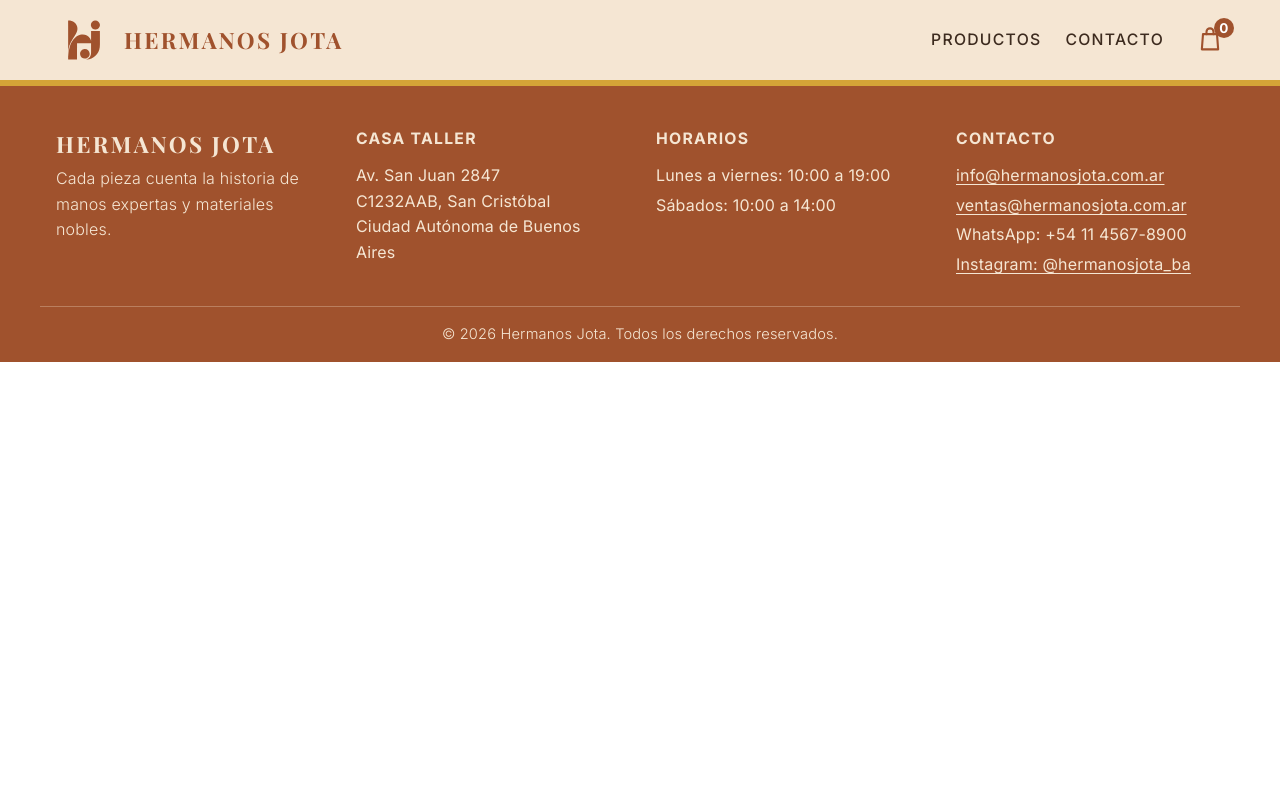
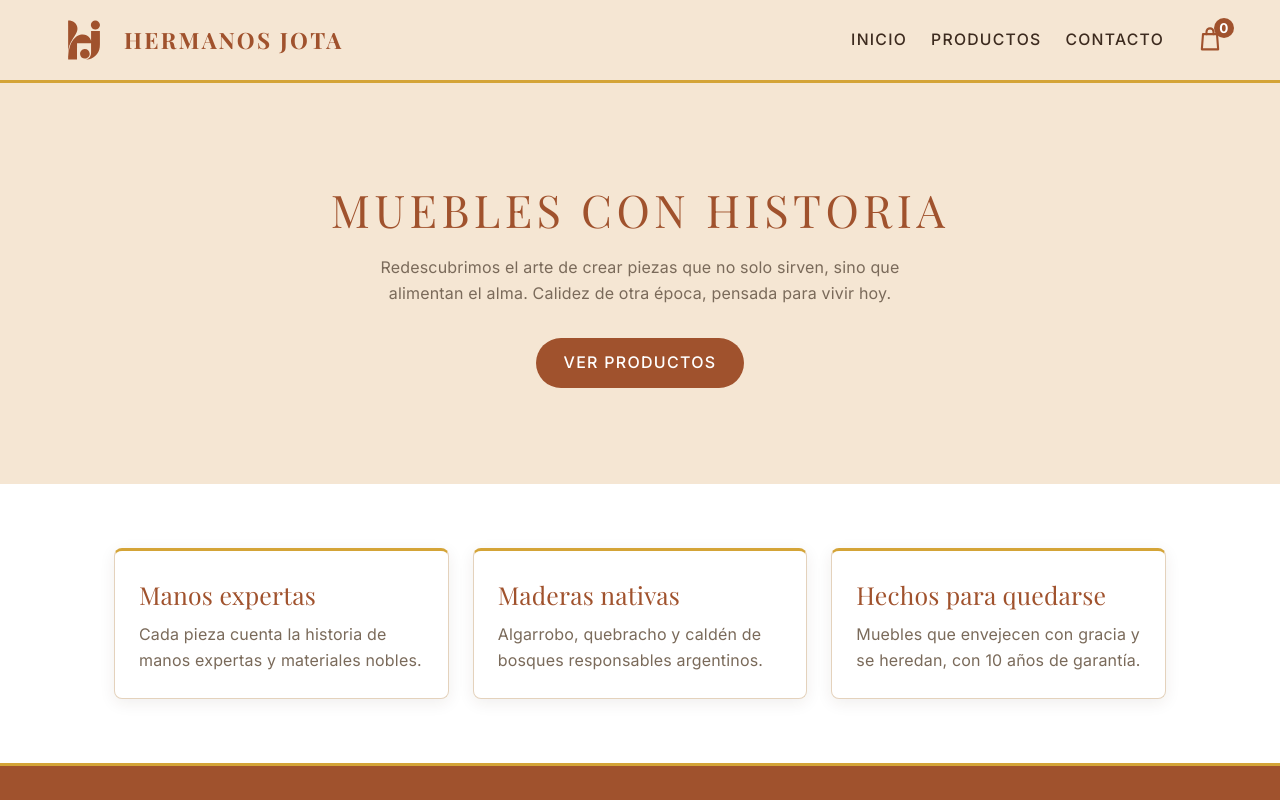
Before and after one commit to tomatorivera/ecommerce-hermanosj, a React (Vite) app in the folder client/: page / in a window 1280 px wide. Shown: the top 800 px of the page. Built offline with nearby package versions, Linux system fonts and the light colour scheme.

Commit message:
feat(client): implementar homepage

```diff
--- a/client/src/App.jsx
+++ b/client/src/App.jsx
@@ -1,5 +1,5 @@
 import { useState } from "react";
-import { Route, Routes, useNavigate } from "react-router-dom";
+import { Route, Routes } from "react-router-dom";
 
 import Navbar from "./components/Navbar";
 import Footer from "./components/Footer";
@@ -9,17 +9,14 @@ import ProductsPage from "./pages/ProductsPage.jsx";
 
 import "./css/global.css";
 import "./css/App.css";
+import HomePage from "./pages/HomePage.jsx";
 
 function App() {
-  const navigate = useNavigate();
-
   // Carrito de compras: lista de productos agregados, cada uno con su cantidad
   const [carrito, setCarrito] = useState([]);
 
   // Total de unidades, no de líneas del carrito
   const cantidadTotal = carrito.reduce((total, item) => total + item.cantidad, 0);
-
-  const navegar = () => navigate("/productos");
 
   const agregarAlCarrito = (producto) => {
     setCarrito((carritoActual) => {
@@ -36,9 +33,10 @@ function App() {
 
   return (
     <section className="app">
-      <Navbar cantidadCarrito={cantidadTotal} onNavegar={navegar} />
+      <Navbar cantidadCarrito={cantidadTotal} />
 
       <Routes>
+        <Route path="/" element={<HomePage />} />
         <Route path="/productos" element={<ProductsPage onAgregarCarrito={agregarAlCarrito} />} />
         <Route
           path="/productos/:id"
--- a/client/src/components/Navbar.jsx
+++ b/client/src/components/Navbar.jsx
@@ -2,21 +2,19 @@ import { Link } from "react-router-dom";
 import logo from "../assets/logo.svg";
 import "../css/Navbar.css";
 
-const Navbar = ({ cantidadCarrito, onNavegar }) => {
-  const navegar = (e, pagina) => {
-    e.preventDefault();
-    onNavegar(pagina);
-  };
-
+const Navbar = ({ cantidadCarrito }) => {
   return (
     <header className="navbar">
       <nav className="navbar-contenido" aria-label="Navegación principal">
-        <a className="navbar-marca" href="#" onClick={(e) => navegar(e, "inicio")}>
-          <img className="navbar-logo" src={logo} alt="" />
+        <Link className="navbar-marca" to="/">
+          <img className="navbar-logo" src={logo} alt="Logo de los hermanos jota" />
           <span>Hermanos Jota</span>
-        </a>
+        </Link>
 
         <ul className="navbar-links">
+          <li>
+            <Link to="/">Inicio</Link>
+          </li>
           <li>
             <Link to="/productos">Productos</Link>
           </li>
--- /dev/null
+++ b/client/src/css/home.css
@@ -0,0 +1,86 @@
+/* ---------- Hero ---------- */
+.home-hero {
+  padding: 96px 24px;
+  text-align: center;
+  background-color: var(--alabastro);
+}
+
+.home-hero__titulo {
+  margin: 0 0 16px;
+  font-family: var(--font-secundaria);
+  font-size: 2.5rem;
+  font-weight: 400;
+  text-transform: uppercase;
+  letter-spacing: 0.1em;
+  color: var(--siena-tostado);
+}
+
+.home-hero__texto {
+  max-width: 560px;
+  margin: 0 auto 32px;
+  color: var(--text-secundario);
+}
+
+.home-hero__cta {
+  display: inline-block;
+  padding: 12px 28px;
+  border-radius: 999px;
+  background-color: var(--siena-tostado);
+  color: #ffffff;
+  font-weight: 500;
+  text-transform: uppercase;
+  letter-spacing: 0.08em;
+  text-decoration: none;
+  transition: background-color 0.2s ease;
+}
+
+.home-hero__cta:hover {
+  background-color: #8a4424;
+}
+
+/* ---------- Valores ---------- */
+.home-valores {
+  max-width: 1100px;
+  margin: 0 auto;
+  padding: 64px 24px;
+  display: grid;
+  grid-template-columns: repeat(3, 1fr);
+  gap: 24px;
+}
+
+.home-valor {
+  padding: 24px;
+  background-color: #ffffff;
+  border: 1px solid var(--borde);
+  border-top: 3px solid var(--vara-de-oro);
+  border-radius: 8px;
+  box-shadow: 0 4px 16px rgba(58, 42, 30, 0.08);
+}
+
+.home-valor__titulo {
+  margin: 0 0 8px;
+  font-family: var(--font-secundaria);
+  font-size: 1.375rem;
+  color: var(--siena-tostado);
+}
+
+.home-valor p {
+  margin: 0;
+  color: var(--text-secundario);
+}
+
+/* ---------- Responsive ---------- */
+@media (max-width: 800px) {
+  .home-hero {
+    padding: 64px 16px;
+  }
+
+  .home-hero__titulo {
+    font-size: 1.875rem;
+  }
+
+  .home-valores {
+    grid-template-columns: 1fr;
+    padding: 32px 16px;
+  }
+}
--- /dev/null
+++ b/client/src/pages/HomePage.jsx
@@ -0,0 +1,44 @@
+import { Link } from "react-router-dom";
+
+import "../css/home.css";
+
+const VALORES = [
+  {
+    titulo: "Manos expertas",
+    texto: "Cada pieza cuenta la historia de manos expertas y materiales nobles.",
+  },
+  {
+    titulo: "Maderas nativas",
+    texto: "Algarrobo, quebracho y caldén de bosques responsables argentinos.",
+  },
+  {
+    titulo: "Hechos para quedarse",
+    texto: "Muebles que envejecen con gracia y se heredan, con 10 años de garantía.",
+  },
+];
+
+export default function HomePage() {
+  return (
+    <main>
+      <section className="home-hero">
+        <h1 className="home-hero__titulo">Muebles con historia</h1>
+        <p className="home-hero__texto">
+          Redescubrimos el arte de crear piezas que no solo sirven, sino que alimentan el alma.
+          Calidez de otra época, pensada para vivir hoy.
+        </p>
+        <Link to="/productos" className="home-hero__cta">
+          Ver productos
+        </Link>
+      </section>
+
+      <section className="home-valores">
+        {VALORES.map(({ titulo, texto }) => (
+          <article key={titulo} className="home-valor">
+            <h2 className="home-valor__titulo">{titulo}</h2>
+            <p>{texto}</p>
+          </article>
+        ))}
+      </section>
+    </main>
+  );
+}
```
